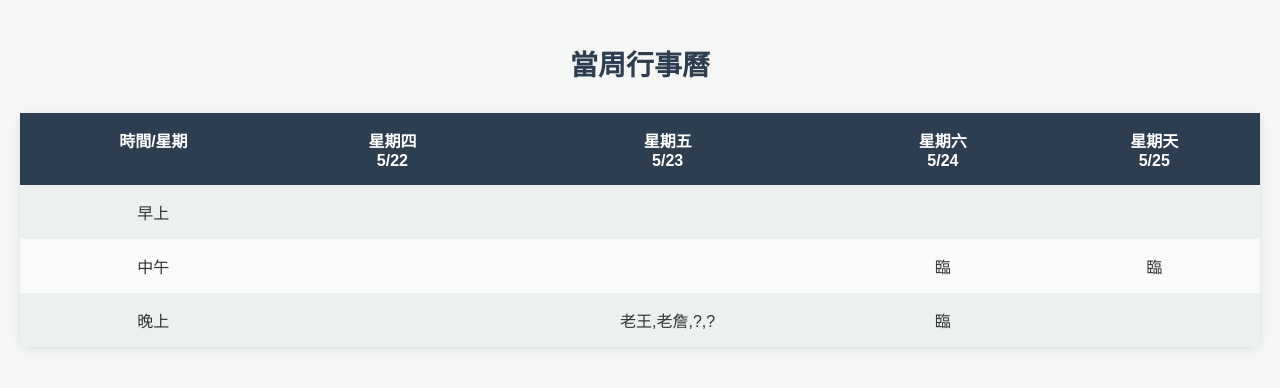
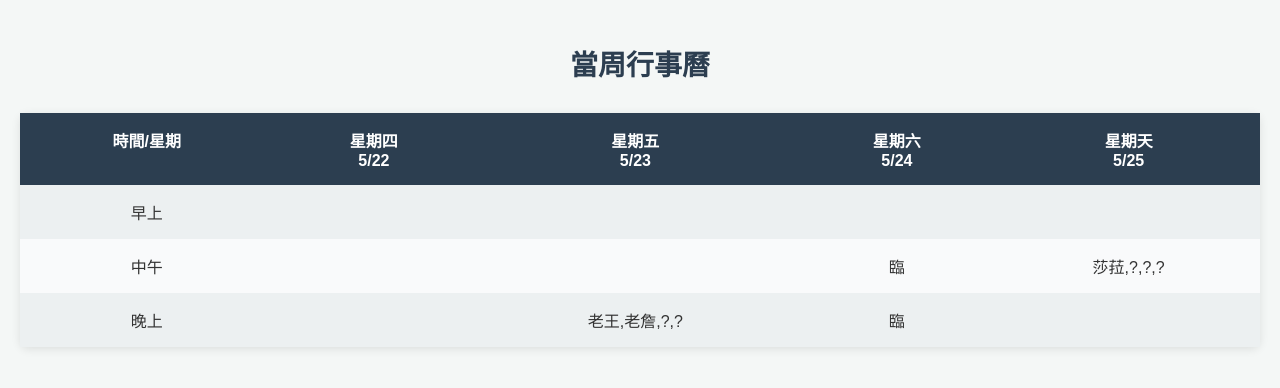
Before and after one commit to WEI-TSUNG-CHAN/wei-tsung-chan.github.io, a plain HTML site: page iCalendar/calendar.html in a window 1280 px wide. Drawn offline with Linux system fonts and the light colour scheme.

Commit message:
Update calendar.html

```diff
--- a/iCalendar/calendar.html
+++ b/iCalendar/calendar.html
@@ -98,7 +98,7 @@
                 <td><div class="content"></div></td>
                     <td><div class="content"></div></td>
                 <td><div class="content"></div>臨</td>
-                <td><div class="content"></div>臨</td>
+                <td><div class="content"></div>莎菈,?,?,?</td>
             </tr>
             <tr>
                 <td>晚上</td>
```
